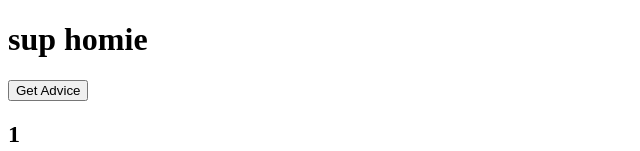
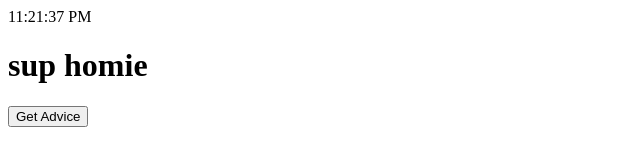
Before and after one commit to Jkhall81/Udemy-Business-React, a React (Vite) app: page / in a window 1280 px wide. Shown: the top 151 px of the page, without its empty margins (0-640 px from the left). Built offline with nearby package versions, Linux system fonts and the light colour scheme; no server answers.

Commit message:
going through basic react stuff again, the counter, the clock, use of useState and useEffect.

```diff
--- a/src/App.jsx
+++ b/src/App.jsx
@@ -1,8 +1,10 @@
 import Message from "./components/Message.jsx";
+import Clock from "./components/Clock.jsx";
 
 function App() {
   return (
     <>
+      <Clock />
       <Message />
     </>
   );
--- /dev/null
+++ b/src/components/Clock.jsx
@@ -0,0 +1,17 @@
+import { useEffect, useState } from "react";
+
+const Clock = () => {
+  const [time, setTime] = useState(new Date().toLocaleTimeString());
+
+  useEffect(() => {
+    const intervalId = setInterval(() => {
+      setTime(new Date().toLocaleTimeString());
+    }, 1000);
+    return () => {
+      clearInterval(intervalId);
+    };
+  }, []);
+  return <div>{time}</div>;
+};
+
+export default Clock;
```
